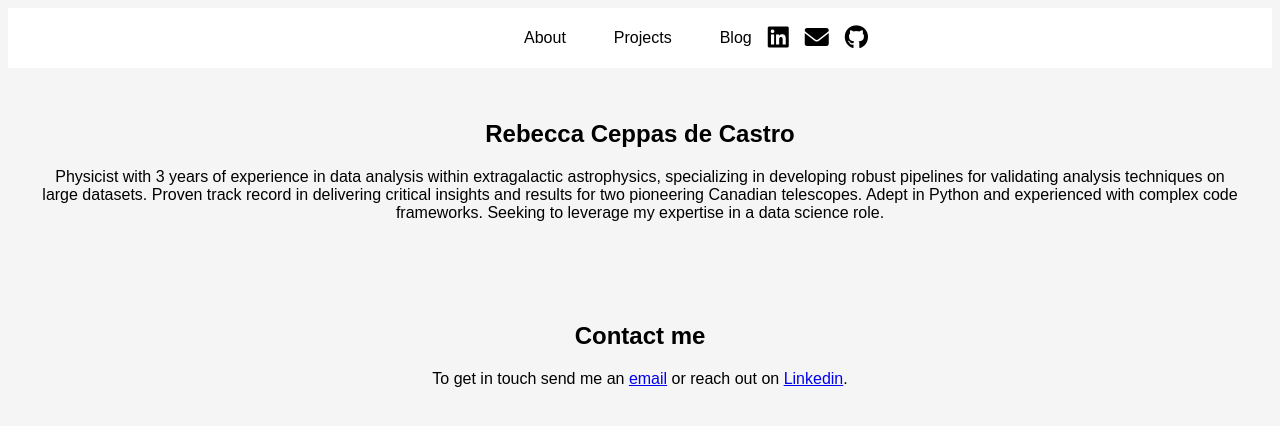
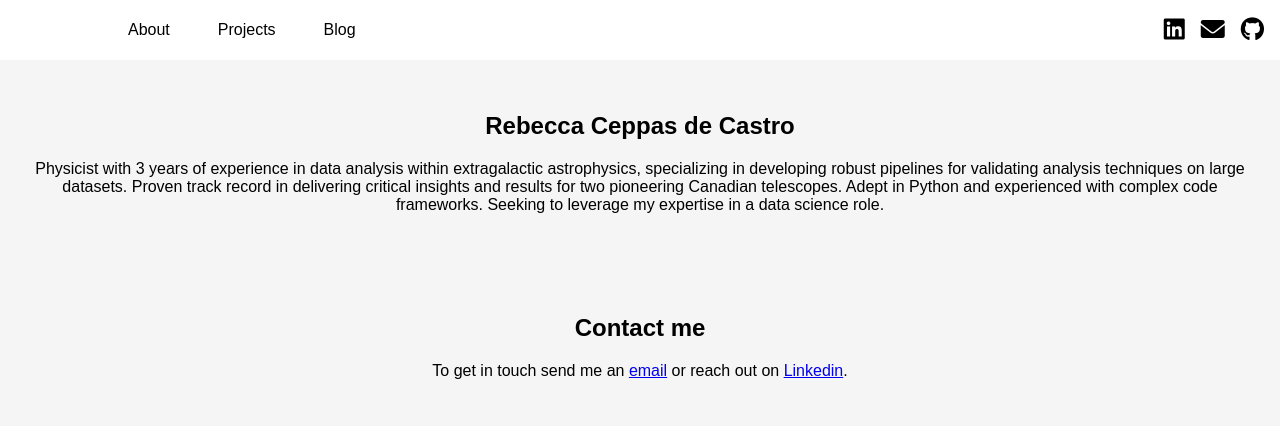
Before and after one commit to rebeccaceppas/ceppas.co, a plain HTML site: page index.html in a window 1280 px wide. Drawn offline with Linux system fonts and the light colour scheme.

Commit message:
adjusted element positions

```diff
--- a/styles.css
+++ b/styles.css
@@ -1,17 +1,20 @@
-body {
+html, body {
     font-family: sans-serif;
     background-color:#f5f5f5;
     color: black;
+    margin: 0;
+    padding: 0;
 }
 
 header {
     background-color: white;
     color: black;
+    width: 100%;
 }
 
 .navbar {
     display: flex;
-    justify-content: center;
+    justify-content: space-between;
     align-items: center;
     padding: 1rem;
 }
@@ -32,12 +35,13 @@ header {
 }
 
 .nav-item a:hover {
-    background-color: #555;
+    background-color: #f5f5f5;
 }
 
 .social-icons {
     display: flex;
     gap: 1rem;
+    margin-left: auto;
 }
 
 .social-icon {
```
